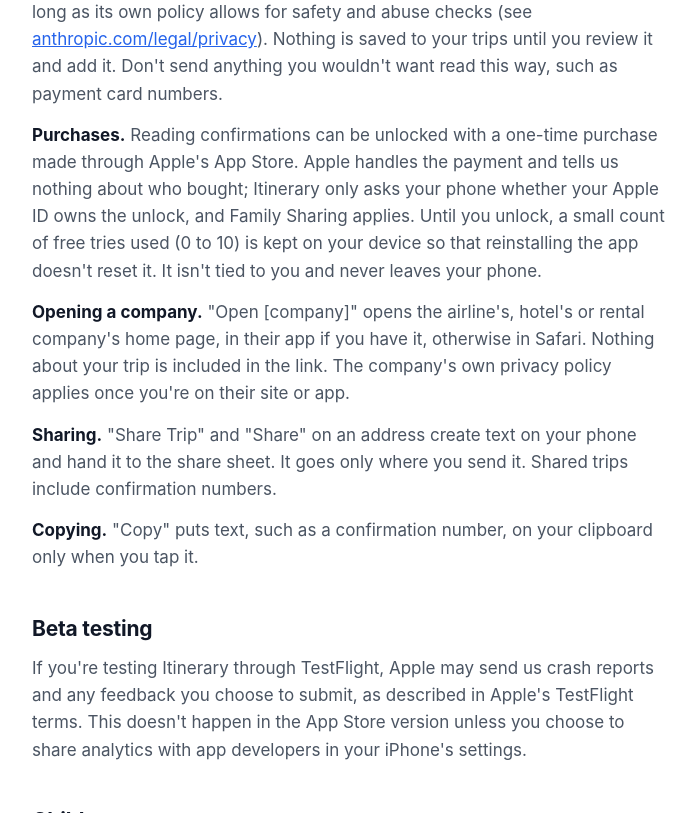
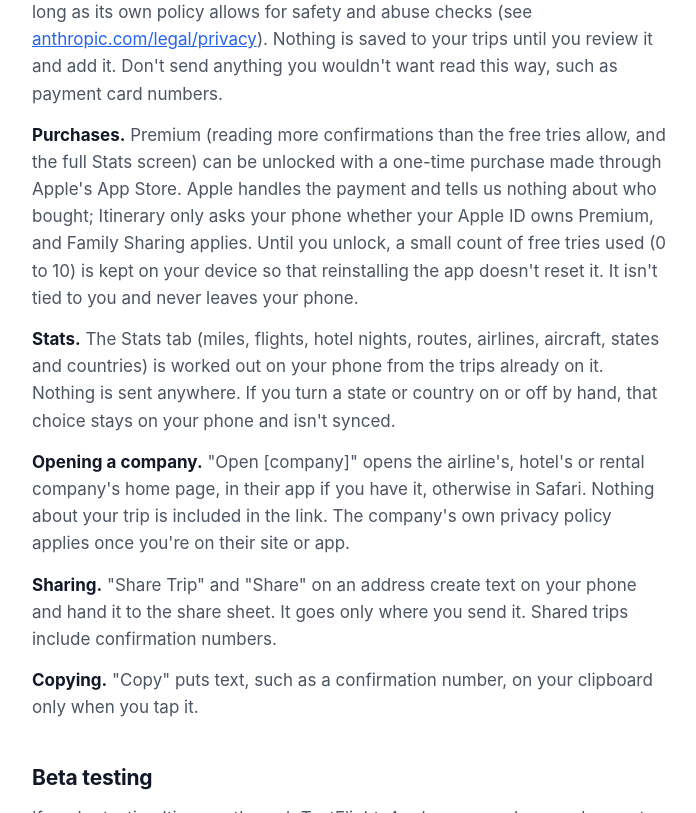
Before and after one commit to trvanlin/ios-terms, a plain HTML site: page itinerary/privacy/index.html in a window 1280 px wide. Shown: the part 1720-2533 px from the top of the page, without its empty margins (290-986 px from the left). Drawn offline with Linux system fonts and the light colour scheme.

Commit message:
Itinerary privacy policy: Premium purchase wording and a Stats paragraph
Co-Authored-By: Claude Sonnet 5.5 <noreply@anthropic.com>

```diff
--- a/itinerary/privacy/index.html
+++ b/itinerary/privacy/index.html
@@ -44,7 +44,7 @@
 <main>
   <p class="app">Itinerary for iPhone</p>
   <h1>Privacy Policy</h1>
-  <p class="updated">Last updated: November 25, 2026</p>
+  <p class="updated">Last updated: November 26, 2026</p>
 
   <p>Itinerary is built so that your trips stay yours. There is no account, no sign-up, and no server of ours holding your data. This policy explains, in plain language, what happens to your information.</p>
 
@@ -71,7 +71,9 @@
   <p><strong>Place search.</strong> When you type a hotel, restaurant, activity or rental car location, the text you type is sent to Apple's map service to suggest places, the same as searching in the Maps app. Searches are centered on your trip's destination airport. Itinerary never asks for your location. Apple's privacy policy covers these searches.</p>
   <p><strong>Reading a pasted confirmation.</strong> When you paste a booking email or confirmation and tap Import, that text is sent over an encrypted connection, through a small relay we run on Cloudflare, to Anthropic's Claude, which reads it and returns the trip details for you to review. If you choose a PDF or a screenshot instead, its text is read on your phone first, shown to you, and only that text is sent. The file or picture itself never leaves your phone. The relay doesn't store or log what you send; it keeps only a count of imports per phone for the day, under a random ID with no personal information, which is deleted after two days. Anthropic doesn't use it to train its models, and keeps it only as long as its own policy allows for safety and abuse checks (see <a href="https://www.anthropic.com/legal/privacy">anthropic.com/legal/privacy</a>). Nothing is saved to your trips until you review it and add it. Don't send anything you wouldn't want read this way, such as payment card numbers.</p>
 
-  <p><strong>Purchases.</strong> Reading confirmations can be unlocked with a one-time purchase made through Apple's App Store. Apple handles the payment and tells us nothing about who bought; Itinerary only asks your phone whether your Apple ID owns the unlock, and Family Sharing applies. Until you unlock, a small count of free tries used (0 to 10) is kept on your device so that reinstalling the app doesn't reset it. It isn't tied to you and never leaves your phone.</p>
+  <p><strong>Purchases.</strong> Premium (reading more confirmations than the free tries allow, and the full Stats screen) can be unlocked with a one-time purchase made through Apple's App Store. Apple handles the payment and tells us nothing about who bought; Itinerary only asks your phone whether your Apple ID owns Premium, and Family Sharing applies. Until you unlock, a small count of free tries used (0 to 10) is kept on your device so that reinstalling the app doesn't reset it. It isn't tied to you and never leaves your phone.</p>
+
+  <p><strong>Stats.</strong> The Stats tab (miles, flights, hotel nights, routes, airlines, aircraft, states and countries) is worked out on your phone from the trips already on it. Nothing is sent anywhere. If you turn a state or country on or off by hand, that choice stays on your phone and isn't synced.</p>
 
   <p><strong>Opening a company.</strong> "Open [company]" opens the airline's, hotel's or rental company's home page, in their app if you have it, otherwise in Safari. Nothing about your trip is included in the link. The company's own privacy policy applies once you're on their site or app.</p>
   <p><strong>Sharing.</strong> "Share Trip" and "Share" on an address create text on your phone and hand it to the share sheet. It goes only where you send it. Shared trips include confirmation numbers.</p>
```
